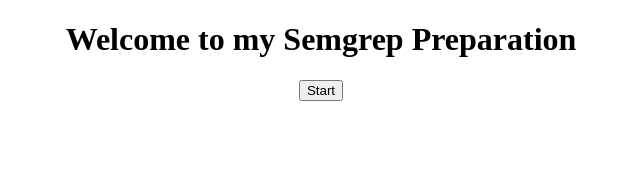
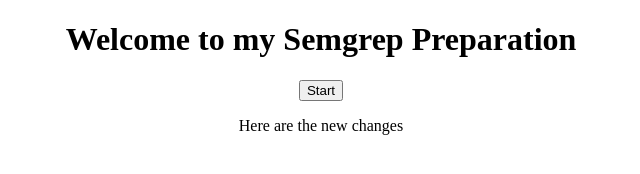
Before and after one commit to Uchechukwu1/Genesis-repo, a plain HTML site: page index.html in a window 1280 px wide. Shown: the whole page, without its empty margins (319-959 px from the left). Drawn offline with Linux system fonts and the light colour scheme.

Commit message:
the second changes to semgrep directory

```diff
--- a/index.html
+++ b/index.html
@@ -16,6 +16,7 @@
     <div id="header">
       <h1>Welcome to my Semgrep Preparation</h1>
       <button>Start</button>
+      <p>Here are the new changes</p>
     </div>
 
     <script src="app.js"></script>
```
